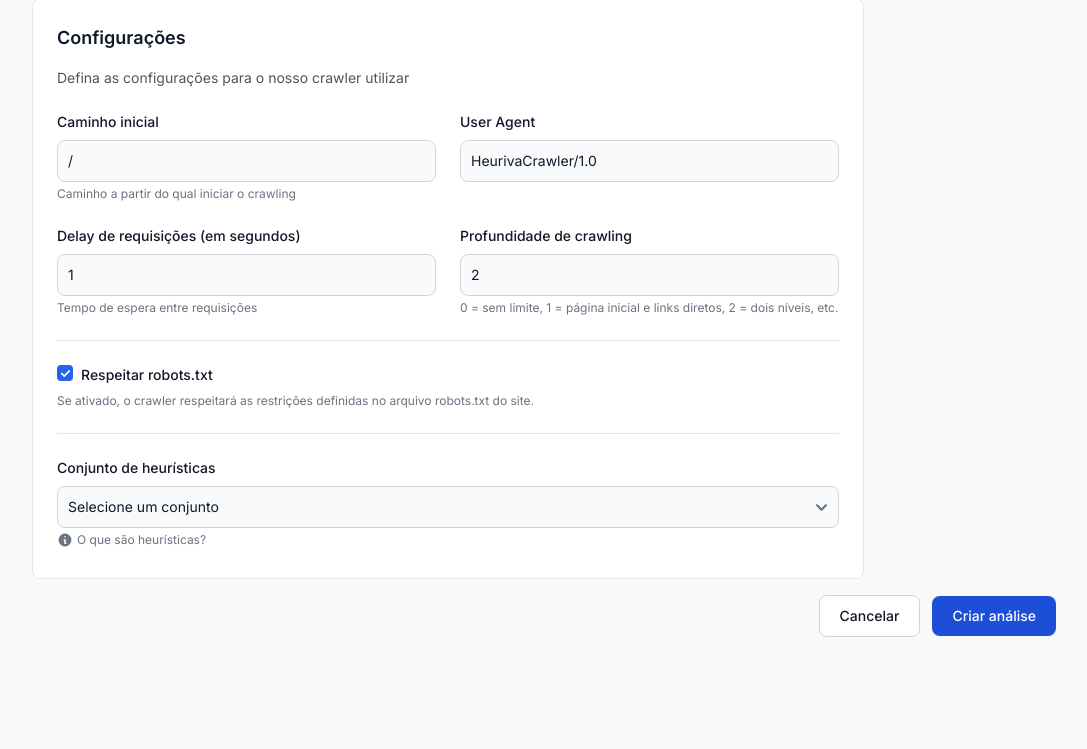
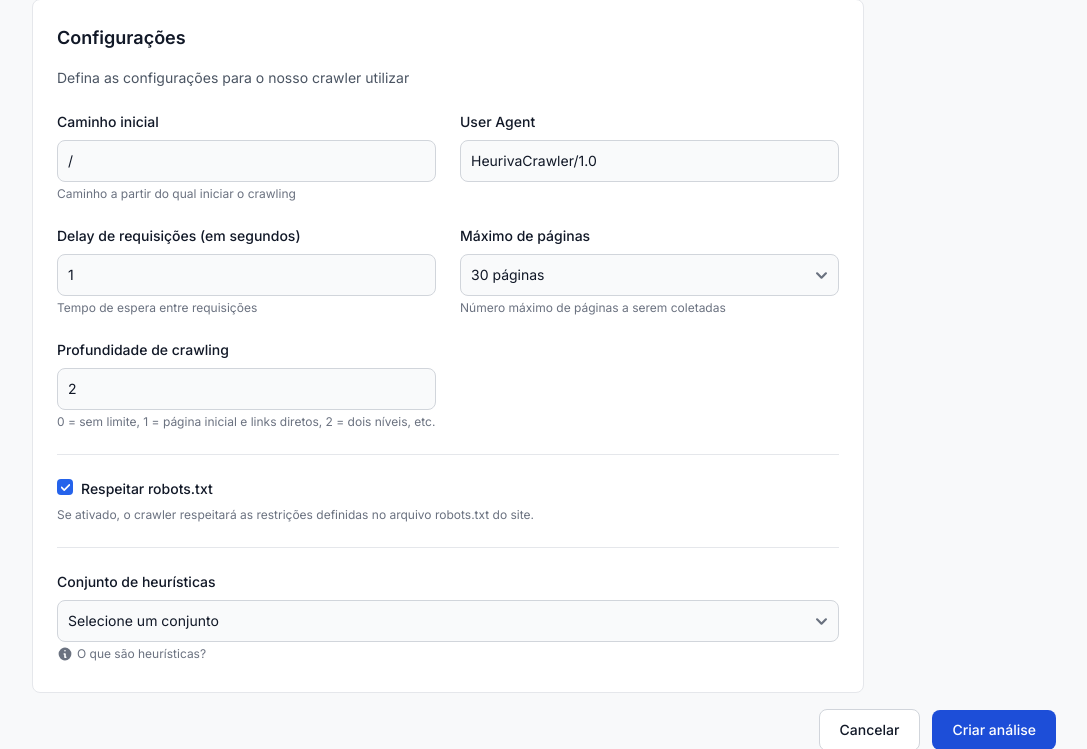
Before and after one commit to gabrielmotaa/heuriva, a Django app: template heuriva/templates/analysis/analysis_create.html in a window 1280 px wide. Shown: the part 241-990 px from the top of the page, without its empty margins (192-1279 px from the left). Run offline with Django 5.2, Linux system fonts and the light colour scheme; the template is opened without the code that fills it: values that come from a table or form of the project are taken from there, others are empty; the visitor is signed in with stand-in values (Sample User, id 1); data comes from the database, SQL or seed files in the repository; parts of the project's set-up code (start-up, migrations or seed data) failed here and were passed over.

Commit message:
Add max_pages option to crawler configuration and form

```diff
--- a/heuriva/apps/analysis/forms.py
+++ b/heuriva/apps/analysis/forms.py
@@ -79,6 +79,20 @@ class AnalysisCreateForm(forms.Form):
         help_text="Se ativado, o crawler respeitará as restrições definidas no arquivo robots.txt do site.",
     )
 
+    max_pages = forms.ChoiceField(
+        choices=[
+            (10, "10 páginas"),
+            (20, "20 páginas"),
+            (30, "30 páginas"),
+            (40, "40 páginas"),
+            (50, "50 páginas"),
+        ],
+        initial=30,
+        required=True,
+        label="Máximo de páginas",
+        help_text="Número máximo de páginas a serem coletadas.",
+    )
+
     def _parse_paths(self, text: str) -> list[str]:
         if not text:
             return []
@@ -106,6 +120,7 @@ class AnalysisCreateForm(forms.Form):
             "agent_name": data.get("user_agent") or settings.CRAWLER_USER_AGENT,
             "search_depth": data.get("depth_limit", 2),
             "respect_robots_txt": data.get("respect_robots_txt", True),
+            "max_pages": int(data.get("max_pages", 30)),
         }
 
         return config
--- a/heuriva/apps/analysis/tasks.py
+++ b/heuriva/apps/analysis/tasks.py
@@ -271,6 +271,7 @@ def run_crawler(
     time_between_requests: float = 1.0,
     search_depth: int = 2,
     respect_robots_txt: bool = True,
+    max_pages: int = 30,
 ):
     """Run the domain crawler with specified configuration using Playwright."""
     agent_name = agent_name or settings.CRAWLER_USER_AGENT
@@ -297,6 +298,7 @@ def run_crawler(
             time_between_requests=time_between_requests,
             search_depth=search_depth,
             respect_robots_txt=respect_robots_txt,
+            max_pages=max_pages,
         )
 
         if crawler_result.status == "error":
--- a/heuriva/templates/analysis/analysis_create.html
+++ b/heuriva/templates/analysis/analysis_create.html
@@ -88,6 +88,20 @@
                     <p class="mt-1 text-xs text-gray-500 dark:text-gray-400">Tempo de espera entre requisições</p>
                 </div>
 
+                <!-- Max Pages -->
+                <div>
+                    <label for="max_pages" class="block mb-2 text-sm font-medium text-gray-900 dark:text-white">Máximo de páginas</label>
+                    <select id="max_pages" name="max_pages"
+                            class="bg-gray-50 border border-gray-300 text-gray-900 text-sm rounded-lg focus:ring-primary-500 focus:border-primary-500 block w-full p-2.5 dark:bg-gray-700 dark:border-gray-600 dark:placeholder-gray-400 dark:text-white dark:focus:ring-primary-500 dark:focus:border-primary-500">
+                        <option value="10">10 páginas</option>
+                        <option value="20">20 páginas</option>
+                        <option value="30" selected>30 páginas</option>
+                        <option value="40">40 páginas</option>
+                        <option value="50">50 páginas</option>
+                    </select>
+                    <p class="mt-1 text-xs text-gray-500 dark:text-gray-400">Número máximo de páginas a serem coletadas</p>
+                </div>
+
                 <!-- Depth Limit -->
                 <div>
                     <label for="depth_limit" class="block mb-2 text-sm font-medium text-gray-900 dark:text-white">Profundidade de crawling</label>
```
Also changed, not shown: heuriva/apps/analysis/crawler.py (+12 -1 lines).
